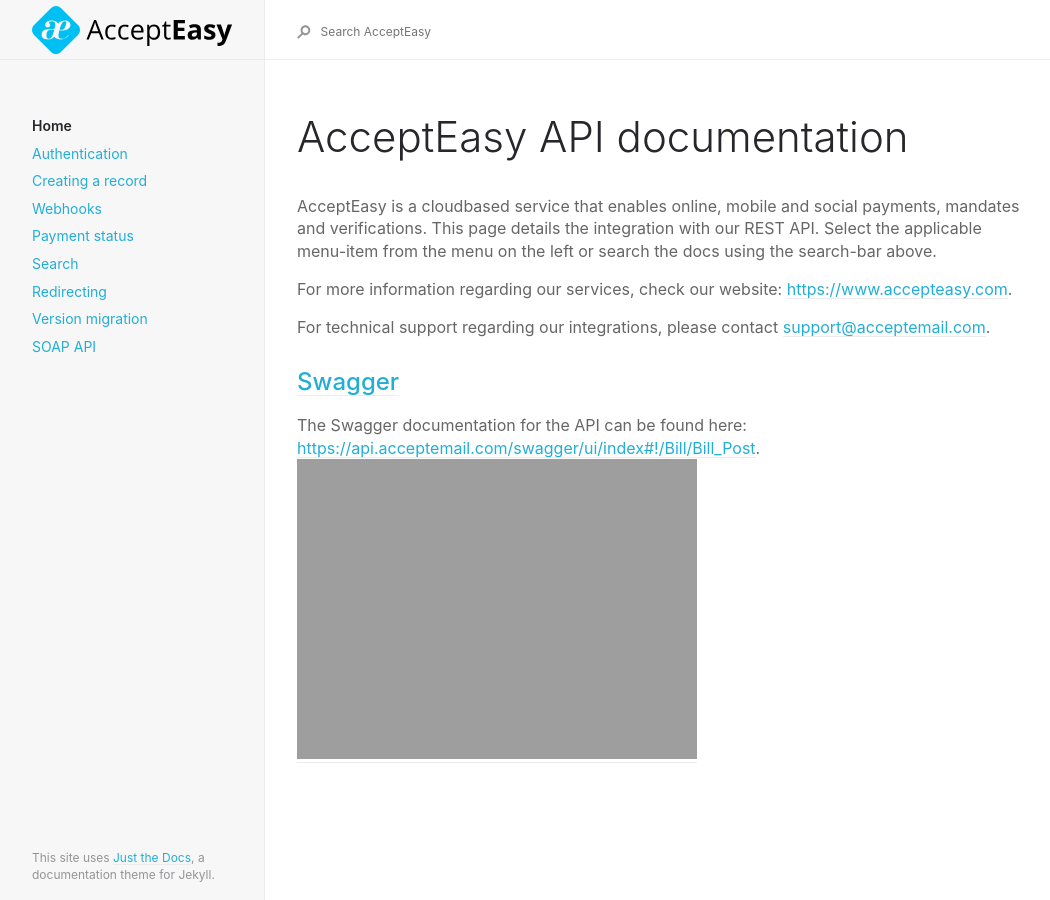
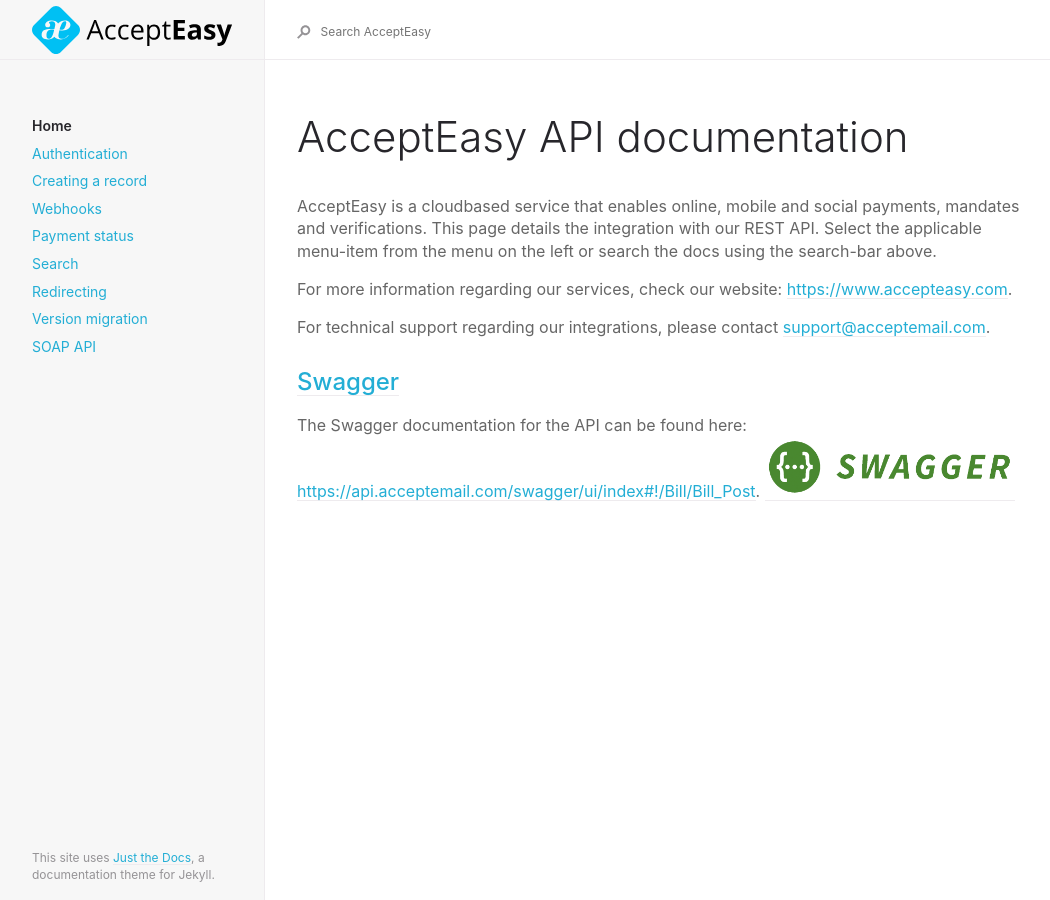
Before and after one commit to AcceptEmail/apidocs, a Jekyll site: the page built from index.md, in a window 1280 px wide. Shown: the whole page, without its empty margins (91-1141 px from the left). Built offline with Jekyll 4.4.1, drawn with Linux system fonts in a browser that asks for light colours.

Commit message:
Update index.md

```diff
--- a/index.md
+++ b/index.md
@@ -18,4 +18,4 @@ For technical support regarding our integrations, please contact [support@accept
 ## [Swagger](#rest-api)
 
 The Swagger documentation for the API can be found here: [https://api.acceptemail.com/swagger/ui/index#!/Bill/Bill_Post](https://api.acceptemail.com/swagger/ui/index#!/Bill/Bill_Post).
-[![SwaggerDocs](/assets/SwaggerLogo.png =250x)](https://api.acceptemail.com/swagger/ui/index#!/Bill/Bill_Post)
+[<img src="/assets/SwaggerLogo.png" alt="SwaggerDocs" style="width:250px;"/>](https://api.acceptemail.com/swagger/ui/index#!/Bill/Bill_Post)
```
